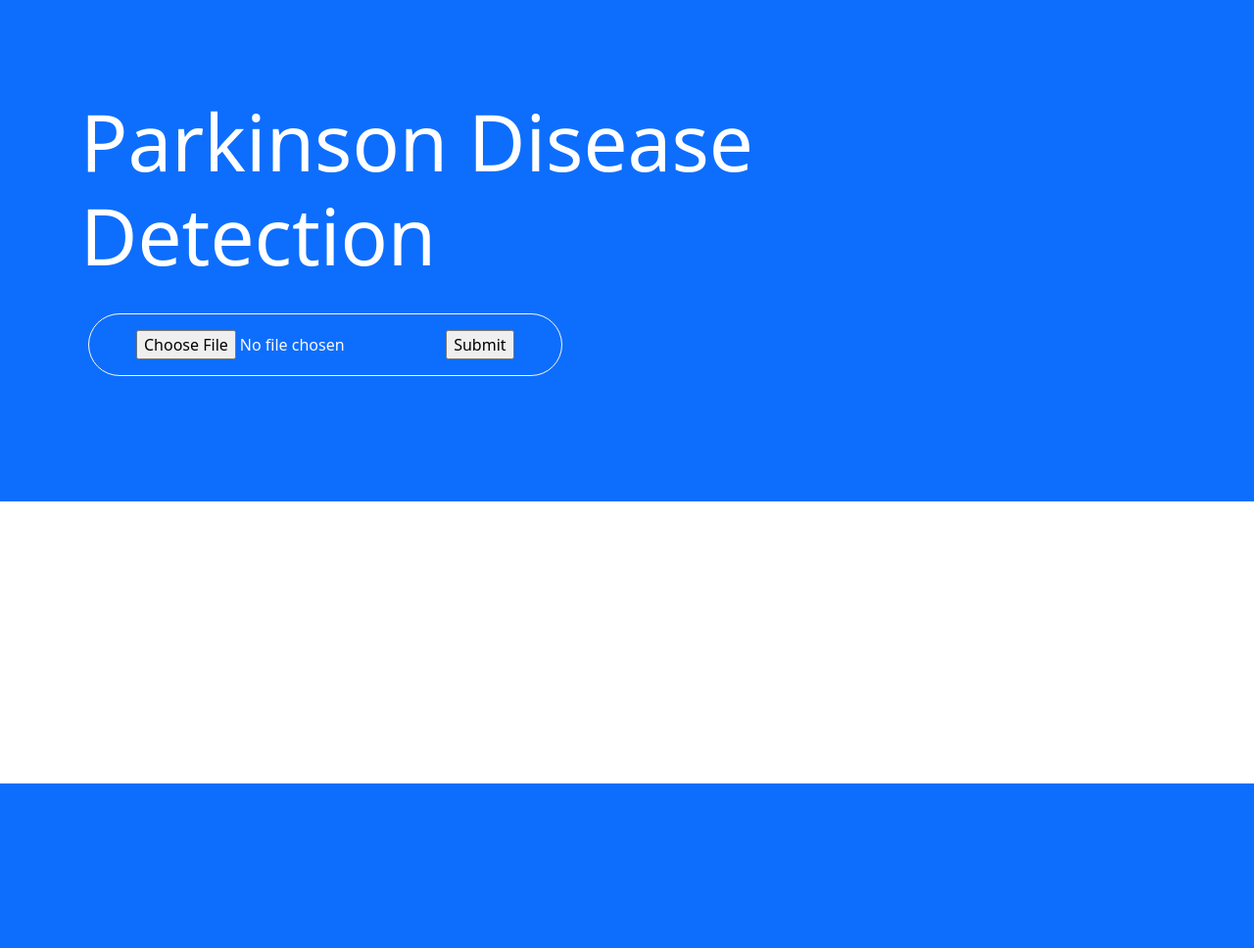
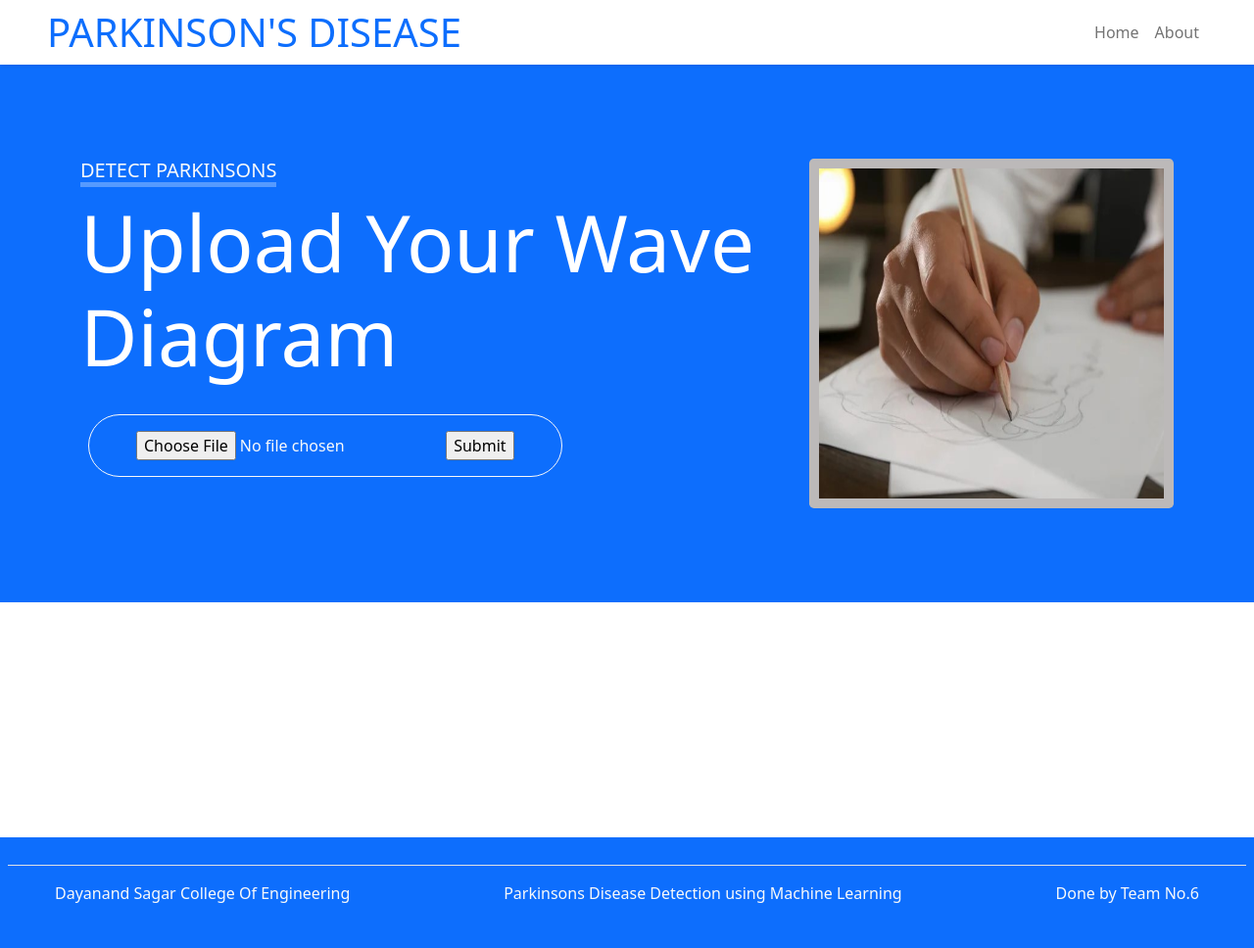
Before and after one commit to Adithya2310/Parkinsons-Disease-Detection, a Flask app: page /uploadWave in a window 1280 px wide. Shown: the whole page at 98% size. Before the commit the page ends 800 px from the top, so only its background shows below. Run offline with Flask 3, Linux system fonts and the light colour scheme; some libraries are stand-ins or nearby versions.

Commit message:
modified the ui

```diff
--- a/templates/index.html
+++ b/templates/index.html
@@ -103,7 +103,7 @@
         </div>
     </div>
     <!-- Features Start -->
-    <div class="features px-5 py-5 my-5">
+    <div class="features px-5 py-2 my-5">
         <div class="px-5 features__main d-flex gap-4 justify-content-between align-items-center  py-5">
             <div class="feature__div">
                 <img class="feature__svg" src="../static/icons/pencil.svg" alt="pencil">
--- a/templates/uploadWave.html
+++ b/templates/uploadWave.html
@@ -32,16 +32,41 @@
         .text-green{
             color: rgb(7, 255, 7);
         }
+        .wave__image{
+            margin-right:0px;
+            padding: 10px ;
+            background-color: rgb(188, 185, 185);
+            /* height: 350px;
+            width: 500px; */
+        }
     </style>
 </head>
 <body>
-    <!-- Hero Start -->
+    <!-- navbar -->
+    <div class=" sticky-top bg-white shadow-sm">
+        <div class="px-5 py-1">
+            <nav class="navbar navbar-expand-lg px-0 bg-white navbar-light py-3 py-lg-0">
+                <a href="index.html" class="navbar-brand">
+                    <h1 class="m-0 text-uppercase text-primary"> Parkinson's disease </h1>
+                </a>
+                <button class="navbar-toggler" type="button" data-bs-toggle="collapse" data-bs-target="#navbarCollapse">
+                    <span class="navbar-toggler-icon"></span>
+                </button>
+                <div class="collapse navbar-collapse" id="navbarCollapse">
+                    <div class="navbar-nav ms-auto py-0">
+                        <a href="{{ url_for('home') }}" class="nav-item nav-link">Home</a>
+                        <a href="{{ url_for('about') }}" class="nav-item nav-link">About</a>
+                    </div>
+                </div>
+            </nav>
+        </div>
+    </div>
 <div class="container-fluid bg-primary py-5 mb-5 hero-header">
     <div class="container py-5">
-        <div class="row justify-content-start">
+        <div class="d-flex justify-content-between">
             <div class="col-lg-8 text-center text-lg-start">
-                <!--<h5 class="d-inline-block text-primary text-uppercase border-bottom border-5" style="border-color: rgba(256, 256, 256, .3) !important;">Find Your Stage</h5>-->
-                <h1 class="display-1 text-white mb-md-4">Parkinson Disease Detection</h1>
+                <h5 class="d-inline-block text-light text-uppercase border-bottom border-5" style="border-color: rgba(256, 256, 256, .3) !important;">Detect Parkinsons</h5>
+                <h1 class="display-1 text-white mb-md-4">Upload Your Wave Diagram</h1>
                 <div class="pt-2">
                     <div class="btn btn-outline-light rounded-pill py-md-3 px-md-5 mx-2">
                         <form action="/uploadWave" method="POST" enctype="multipart/form-data">
@@ -53,8 +78,18 @@
                     <p id="result" style="font-weight: bold; font-size: large;" class="pt-3 ps-5"></p>
                 </div>
             </div>
+            <div class="rounded-3">
+                <img class="h-100 w-100 wave__image rounded-3" src="../static/images/waveDrawing.jpg" alt="wave_drawing">
+            </div>
         </div>
     </div>
+</div>
+<div class=" py-1 px-lg-2 bg-primary text-light" style="margin-top: 15rem;">
+    <footer class="d-flex flex-wrap justify-content-between align-items-center py-3 my-4 border-top">
+        <div class="ps-5">Dayanand Sagar College Of Engineering</div>
+      <div>Parkinsons Disease Detection using Machine Learning</div>
+      <div class="pe-5">Done by Team No.6</div>
+    </footer>
 </div>
 <script>
     const res=document.getElementById('result');
```
Also changed, not shown: templates/about.html (+9 -3 lines), templates/uploadSpiral.html (+41 -3 lines), static/images/PatientImage.jpg (added), static/images/PatientImage.png, static/images/about.png (added), static/images/spiralDrawing.jpg (added), static/images/waveDrawing.jpg (added).
